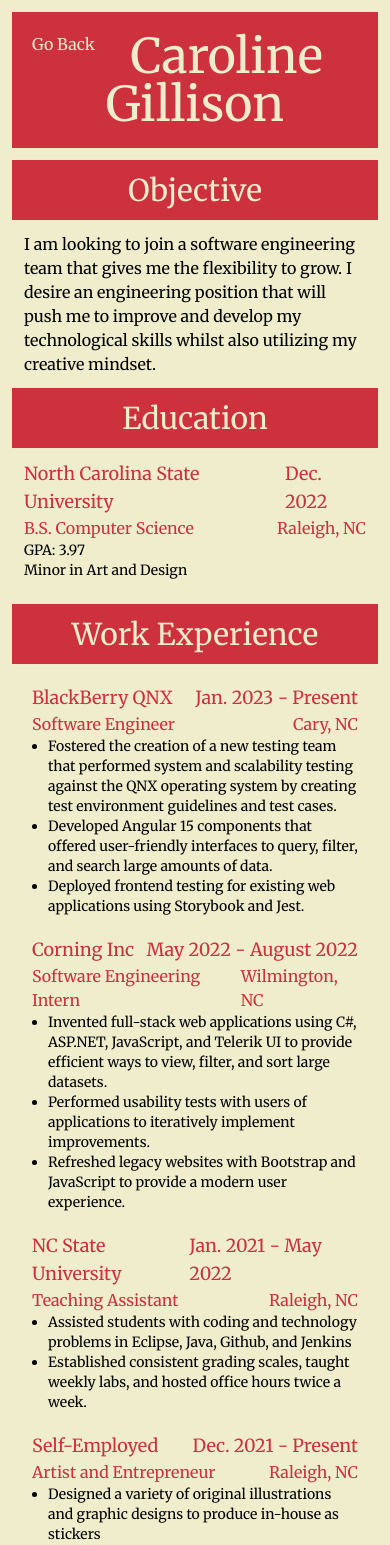
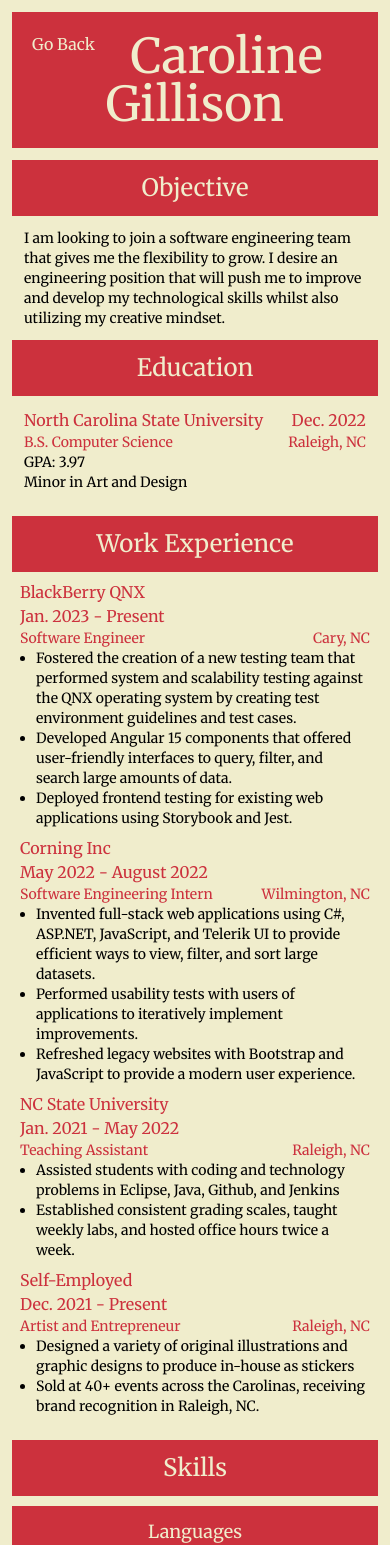
Before and after one commit to howdycat/gilly-page, a Vue app: page /resume in a window 390 px wide. Shown: the top 1545 px of the page. Built offline with nearby package versions, Linux system fonts and the light colour scheme.

Commit message:
responsive tweaks for mobile

```diff
--- a/src/components/HomePage.vue
+++ b/src/components/HomePage.vue
@@ -29,7 +29,7 @@
 <template>
     <div class="flex flex-col items-center justify-center p-5 bg-cherry-red h-screen w-screen">
         <div id="text" class="text-center lg:mb-0 md:mb-0 mb-6">
-            <span id="type-container" ref="type" class="font-merriweather font-black text-8xl leading-tight text-off-white p-2"> </span>
+            <span id="type-container" ref="type" class="font-merriweather font-black lg:text-8xl text-6xl leading-tight text-off-white p-2"> </span>
         </div>
         <div id="side" class="w-4/5 lg:w-1/2 absolute top-1/2 left-1/2 transform -translate-x-1/2 -translate-y-1/2 p-0">
             <Sidebar v-if="finished"></Sidebar>
--- a/src/components/resume/Education.vue
+++ b/src/components/resume/Education.vue
@@ -3,30 +3,20 @@
 <template>
     <div class="lg:grid lg:grid-cols-2 lg:gap-3 mb-3 font-merriweather">
         <div>
-      <div
-        class="w-full text-center font-medium bg-navy-blue text-off-white p-3 text-3xl"
-      >
-        Objective
-      </div>
-      <div class="p-3">
-        I am looking to join a software engineering team that gives me the
-        flexibility to grow. I desire an engineering position that will push me
-        to improve and develop my technological skills whilst also utilizing my
-        creative mindset.
+            <div class="w-full text-center font-medium bg-navy-blue text-off-white p-3 text-2xl">Objective</div>
+            <div class="p-3 md:text-md text-sm">
+                I am looking to join a software engineering team that gives me the flexibility to grow. I desire an engineering position that will push me to improve and develop my technological
+                skills whilst also utilizing my creative mindset.
             </div>
         </div>
         <div>
-      <div
-        class="w-full text-center font-medium bg-navy-blue text-off-white p-3 text-3xl"
-      >
-        Education
-      </div>
+            <div class="w-full text-center font-medium bg-navy-blue text-off-white p-3 text-2xl">Education</div>
             <div class="p-3">
-        <div class="flex justify-between md:text-xl text-lg text-navy-blue">
+                <div class="flex justify-between md:text-xl text-md text-navy-blue">
                     <span>North Carolina State University</span>
                     <span>Dec. 2022</span>
                 </div>
-        <div class="flex justify-between md:text-lg text-md text-navy-blue">
+                <div class="flex justify-between md:text-lg text-sm text-navy-blue">
                     <span>B.S. Computer Science</span>
                     <span>Raleigh, NC</span>
                 </div>
--- a/src/components/resume/skills/SkillItem.vue
+++ b/src/components/resume/skills/SkillItem.vue
@@ -8,7 +8,7 @@
 
 <template>
     <div class="text-center w-20 m-2 mt-0 mb-1 font-merriweather">
-        <div class="w-full mb-1">
+        <div class="w-3/4 mb-1">
             <img :src="skill.image" />
         </div>
         <div>{{ skill.name }}</div>
--- a/src/components/resume/skills/SkillsGroup.vue
+++ b/src/components/resume/skills/SkillsGroup.vue
@@ -6,7 +6,7 @@
 
 <template>
     <div :class="bg">
-        <div class="w-full text-center font-merriweather p-3 text-xl" :class="text">
+        <div class="w-full text-center font-merriweather p-3 text-lg" :class="text">
             {{ header }}
         </div>
         <div class="flex flex-wrap justify-center" :class="text">
--- a/src/components/resume/skills/SkillsSection.vue
+++ b/src/components/resume/skills/SkillsSection.vue
@@ -1,37 +1,15 @@
 <script setup>
-  import { languages } from "../../../data/skills";
-  import { codeTools } from "../../../data/skills";
-  import SkillsGroup from "./SkillsGroup.vue";
-  import { designSkills } from "../../../data/skills";
+    import { languages } from '../../../data/skills'
+    import { codeTools } from '../../../data/skills'
+    import SkillsGroup from './SkillsGroup.vue'
+    import { designSkills } from '../../../data/skills'
 </script>
 
 <template>
-  <div
-    class="w-full mt-3 text-center font-merriweather font-medium bg-navy-blue border-b-off-white border-b-2 text-off-white p-3 text-3xl"
-  >
-    Skills
-  </div>
-  <div class="grid lg:grid-cols-3">
-    <SkillsGroup
-      class=" border-8 border-off-white pb-3  lg:border-r-8 border-l-0 border-r-0"
-      :skills="languages"
-      header="Languages"
-      bg="bg-navy-blue"
-      text="text-off-white"
-    ></SkillsGroup>
-    <SkillsGroup
-      :skills="codeTools"
-      class="border-8 border-off-white pb-3 lg:border-l-8 lg:border-r-8 border-l-0 border-r-0"
-      header="Tools"
-      bg="bg-navy-blue"
-      text="text-off-white"
-    ></SkillsGroup>
-    <SkillsGroup
-    class="pb-3 border-8 border-off-white border-r-0 lg:border-l-8 border-l-0"
-      :skills="designSkills"
-      header="Design"
-      bg="bg-navy-blue"
-      text="text-off-white"
-    ></SkillsGroup>
-  </div>
+    <div class="w-full mt-3 text-center font-merriweather font-medium bg-navy-blue border-b-off-white border-b-2 text-off-white p-3 text-2xl">Skills</div>
+    <div class="grid lg:grid-cols-3">
+        <SkillsGroup class="border-8 border-off-white pb-3 lg:border-r-8 border-l-0 border-r-0" :skills="languages" header="Languages" bg="bg-navy-blue" text="text-off-white"></SkillsGroup>
+        <SkillsGroup :skills="codeTools" class="border-8 border-off-white pb-3 lg:border-l-8 lg:border-r-8 border-l-0 border-r-0" header="Tools" bg="bg-navy-blue" text="text-off-white"></SkillsGroup>
+        <SkillsGroup class="pb-3 border-8 border-off-white border-r-0 lg:border-l-8 border-l-0" :skills="designSkills" header="Design" bg="bg-navy-blue" text="text-off-white"></SkillsGroup>
+    </div>
 </template>
--- a/src/components/resume/work-experience/WorkEntry.vue
+++ b/src/components/resume/work-experience/WorkEntry.vue
@@ -1,20 +1,16 @@
 <script setup>
-  const props = defineProps(["workItem"]);
+    const props = defineProps(['workItem'])
 </script>
 
 <template>
-  <div class="bg-off-white p-5 pb-0 font-merriweather">
+    <div class="bg-off-white p-2 pb-0 font-merriweather">
         <!-- Company | dates worked -->
-    <div
-      class="flex justify-between md:text-xl text-lg text-navy-blue"
-    >
-      <span>{{ workItem.company }}</span>
-      <span>{{ workItem.dates }}</span>
+        <div class="sm:flex sm:justify-between md:text-xl text-md text-navy-blue">
+            <div>{{ workItem.company }}</div>
+            <div>{{ workItem.dates }}</div>
         </div>
         <!-- Position | location -->
-    <div
-      class="flex justify-between md:text-lg text-md text-navy-blue"
-    >
+        <div class="flex justify-between md:text-lg text-sm text-navy-blue">
             <span> {{ workItem.position }}</span>
             <span> {{ workItem.location }}</span>
         </div>
--- a/src/components/resume/work-experience/WorkExperience.vue
+++ b/src/components/resume/work-experience/WorkExperience.vue
@@ -1,15 +1,11 @@
 <script setup>
-  import { workExperience } from "../../../data/workexperience.js";
-  import WorkEntry from "./WorkEntry.vue";
+    import { workExperience } from '../../../data/workexperience.js'
+    import WorkEntry from './WorkEntry.vue'
 </script>
 
 <template>
     <div>
-    <div
-      class="w-full text-center font-merriweather font-medium bg-navy-blue text-off-white p-3 text-3xl"
-    >
-      Work Experience
-    </div>
+        <div class="w-full text-center font-merriweather font-medium bg-navy-blue text-off-white p-3 text-2xl">Work Experience</div>
         <div class="pb-3">
             <div v-for="item in workExperience">
                 <WorkEntry :workItem="item"></WorkEntry>
```
Lines whose indentation alone changed are shown as unchanged.
